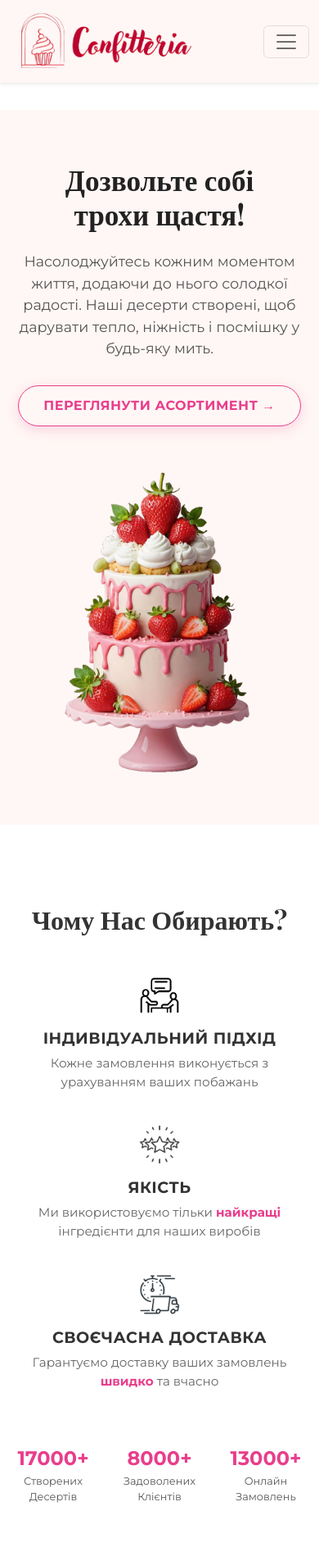
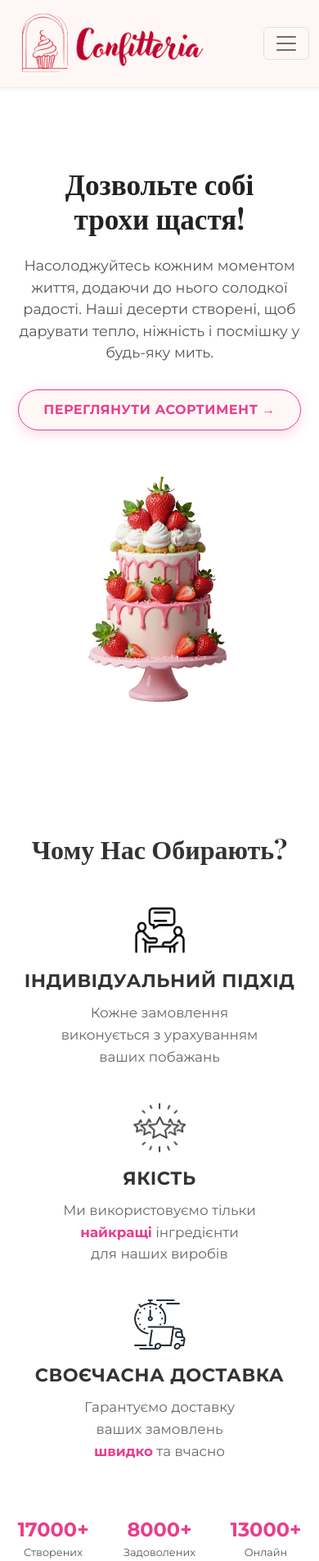
Before and after one commit to OkayMarta/pastry-shop, a Django app: template shop/templates/shop/home.html in a window 390 px wide. Shown: the top 1904 px of the page at 82% size. Run offline with Django 3.2, Linux system fonts and the light colour scheme; the template is opened without the code that fills it, so the values that code supplies are empty; some libraries are stand-ins or nearby versions.

Commit message:
Гол. сторінка спроба 2
торт вправо

в розділі Чому Нас Обирають? текст на три рядки

```diff
--- a/shop/templates/shop/home.html
+++ b/shop/templates/shop/home.html
@@ -30,24 +30,36 @@
 <!-- ======== Content Sections (Contained) ======== -->
 <div class="container main-page-content"> <!-- Контейнер для решти контенту -->
 
-    <!-- Why Choose Us Section -->
-    <section class="why-choose-us-section text-center py-5">
-        <h2 class="section-title mb-5">Чому Нас Обирають?</h2>
+<!-- Why Choose Us Section -->
+<section class="why-choose-us-section text-center py-5">
+    <h2 class="section-title mb-5">Чому Нас Обирають?</h2>
         <div class="row gy-4">
             <div class="col-md-4">
                 <img src="{% static 'img/icon-individual.png' %}" alt="Індивідуальний підхід" class="icon-why-choose-us mb-3">
                 <h3 class="feature-title">ІНДИВІДУАЛЬНИЙ ПІДХІД</h3>
-                <p>Кожне замовлення виконується з урахуванням ваших побажань</p>
+                <p class="feature-description">
+                    Кожне замовлення<br>
+                    виконується з урахуванням<br>
+                    ваших побажань
+                </p>
             </div>
             <div class="col-md-4">
                 <img src="{% static 'img/icon-quality.png' %}" alt="Якість" class="icon-why-choose-us mb-3">
                 <h3 class="feature-title">ЯКІСТЬ</h3>
-                <p>Ми використовуємо тільки <span class="highlight">найкращі</span> інгредієнти для наших виробів</p>
+                <p class="feature-description">
+                    Ми використовуємо тільки<br>
+                    <span class="highlight">найкращі</span> інгредієнти<br>
+                    для наших виробів
+                </p>
             </div>
             <div class="col-md-4">
                 <img src="{% static 'img/icon-delivery.png' %}" alt="Своєчасна доставка" class="icon-why-choose-us mb-3">
                 <h3 class="feature-title">СВОЄЧАСНА ДОСТАВКА</h3>
-                <p>Гарантуємо доставку ваших замовлень <span class="highlight">швидко</span> та вчасно</p>
+                <p class="feature-description">
+                    Гарантуємо доставку<br>
+                    ваших замовлень<br>
+                    <span class="highlight">швидко</span> та вчасно
+                </p>
             </div>
         </div>
         <div class="row text-center mt-5 stats-row">
--- a/static/css/style.css
+++ b/static/css/style.css
@@ -49,7 +49,7 @@ main.main-content {
 
 /* Стиль для логотипа в шапке */
 .navbar-logo {
-    height: 75px; /* Задана висота логотипу */
+    height: 80px; /* Задана висота логотипу */
     width: auto;
     display: block;
 }
@@ -288,7 +288,6 @@ h1, h2, h3 {
 
 /* --- Hero Section --- */
 .hero-section-fullwidth {
-    background-color: #FFF7F5; /* Світло-рожевий фон */
     padding: 4rem 0; /* Вертикальні відступи */
     overflow: hidden; /* Запобігає виходу фонових елементів */
     position: relative; /* Для можливого позиціонування фонових фігур */
@@ -298,14 +297,16 @@ h1, h2, h3 {
 .hero-section-fullwidth::before {
     content: '';
     position: absolute;
-    top: -10%;
-    right: -15%;
-    width: 50%; /* Розмір фігури */
-    padding-bottom: 50%; /* Робить елемент круглим (співвідношення 1:1) */
-    background-color: rgba(255, 223, 230, 0.5); /* Напівпрозорий рожевий */
+    /* --- Підберіть ці значення, щоб коло було за тортом --- */
+    top: -15%;       /* Можливо, трохи вище або нижче */
+    right: -10%;      /* Ближче до правого краю або далі */
+    width: 45%;       /* Розмір кола - можливо, менше */
+    padding-bottom: 45%; /* Зберігаємо пропорцію для кола */
+    /* --- Кінець налаштування позиції/розміру --- */
+    background-color: rgba(255, 223, 230, 0.6); /* Можна зробити трохи менш прозорим? */
     border-radius: 50%;
-    z-index: 0; /* Позаду контенту */
-    display: block; /* Потрібно для before/after */
+    z-index: 0;
+    display: block;
 }
 
 
@@ -335,9 +336,15 @@ h1, h2, h3 {
 }
 
 .hero-cake-img {
-    max-width: 100%; /* Максимальна ширина */
+    max-width: 85%; /* Зменшуємо розмір торта (було 100%) */
     height: auto;
-    /* Можна додати анімацію появи, якщо потрібно */
+    display: block; /* Важливо для правильного застосування transform/margin */
+    margin-left: auto; /* Вирівнюємо блок зображення праворуч у колонці */
+    margin-right: 0; /* Зайвим не буде */
+    transform: translateX(30%); /* Зсуваємо трохи праворуч (підберіть %) */
+    position: relative; /* Додамо, щоб точно бути над ::before */
+    z-index: 1; /* Переконуємось, що торт поверх ::before */
+    margin-top: -40px; /*Піднімаємо картинку */
 }
 
 .btn-hero {
@@ -360,22 +367,23 @@ h1, h2, h3 {
 
 /* --- Why Choose Us Section --- */
 .icon-why-choose-us {
-    max-height: 50px; /* Розмір іконок */
+    max-height: 65px; /* Розмір іконок */
     margin-bottom: 1.5rem;
 }
 
 .feature-title {
-    font-size: 1.2rem;
+    font-size: 1.4rem;
     font-family: 'Montserrat', sans-serif; /* Інший шрифт для підзаголовків */
     font-weight: 700;
     color: #333;
-    margin-bottom: 0.5rem;
+    margin-bottom: 0.75rem;
     letter-spacing: 0.5px; /* Невеликий розрив між літерами */
 }
 
-.why-choose-us-section p {
+.feature-description {
     color: #666;
-    font-size: 0.95rem;
+    font-size: 1.05rem; /* Збільшуємо розмір тексту опису (було ~0.95rem) */
+    line-height: 1.6;   /* Можна налаштувати міжрядковий інтервал */
 }
 
 .stats-row .stat-number {
@@ -461,21 +469,24 @@ h1, h2, h3 {
     .hero-title {
         font-size: 2.8rem;
     }
-    .hero-section-fullwidth::before { /* Зменшуємо або ховаємо фігуру на менших екранах */
-        width: 70%;
-        padding-bottom: 70%;
-        top: -5%;
-        right: -25%;
+    .hero-section-fullwidth::before { /* Коригуємо коло для планшетів */
+        width: 60%;
+        padding-bottom: 60%;
+        top: 0; /* Можливо, інакше позиціонувати */
+        right: -20%;
     }
      .hero-text-column, .hero-image-column {
-        text-align: center !important; /* Центруємо текст і картинку */
+        text-align: center !important;
     }
     .hero-subtitle, .hero-title {
          margin-left: auto;
          margin-right: auto; /* Центруємо текст */
     }
     .hero-cake-img {
-        margin-top: 2rem; /* Відступ для торта на планшетах */
+        max-width: 70%; /* Ще менший торт на планшеті? */
+        transform: translateX(0); /* Прибираємо зсув */
+        margin-left: auto;
+        margin-right: auto; /* Центруємо торт */
     }
      .sweet-magic-section .section-title, .sweet-magic-section p {
         text-align: center; /* Центруємо текст в "Магії" на планшетах */
@@ -495,6 +506,13 @@ h1, h2, h3 {
     .hero-section-fullwidth::before { /* Можна повністю сховати фігуру */
        display: none;
     }
+    .hero-cake-img {
+         max-width: 75%; /* Розмір торта на мобільних */
+         margin-top: 2rem; /* Залишаємо відступ зверху */
+         transform: translateX(0); /* Без зсуву */
+         margin-left: auto;
+         margin-right: auto; /* Центруємо */
+     }
     .stats-row .stat-number {
         font-size: 1.5rem;
     }
```
